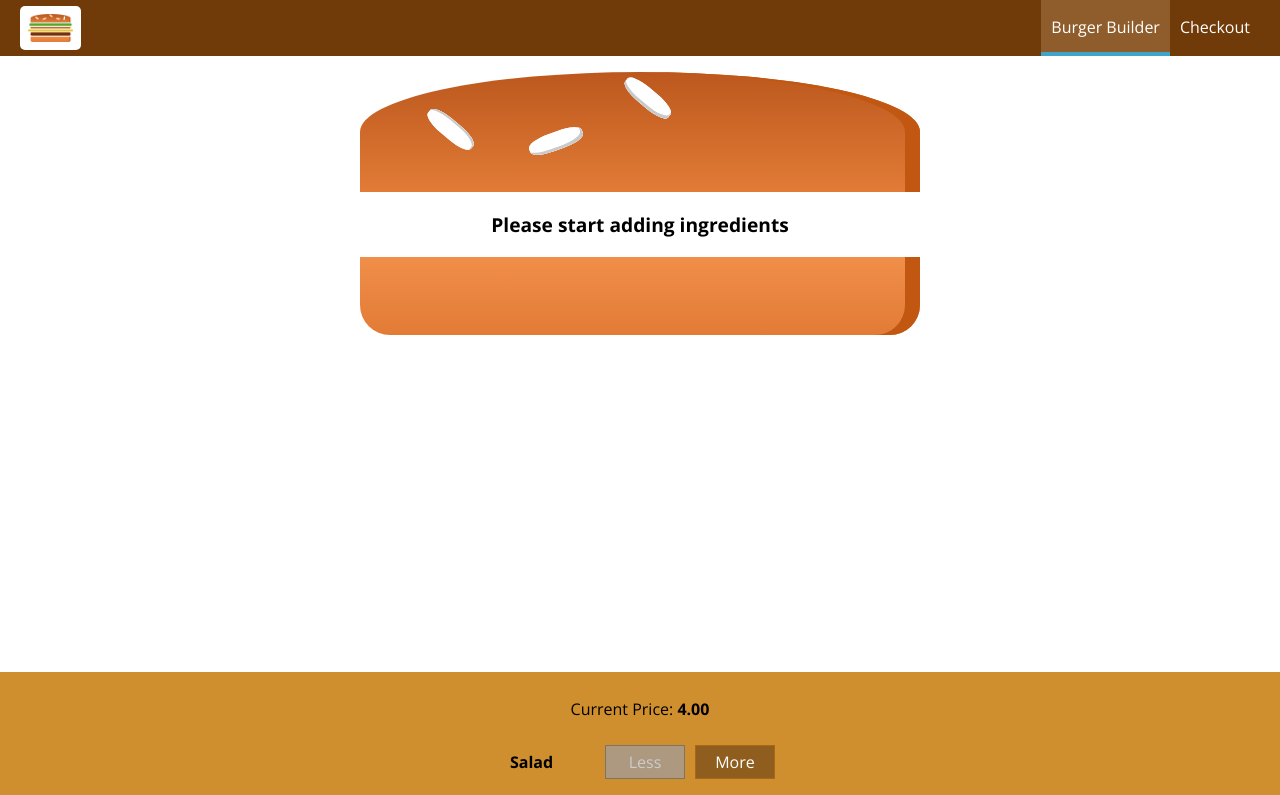
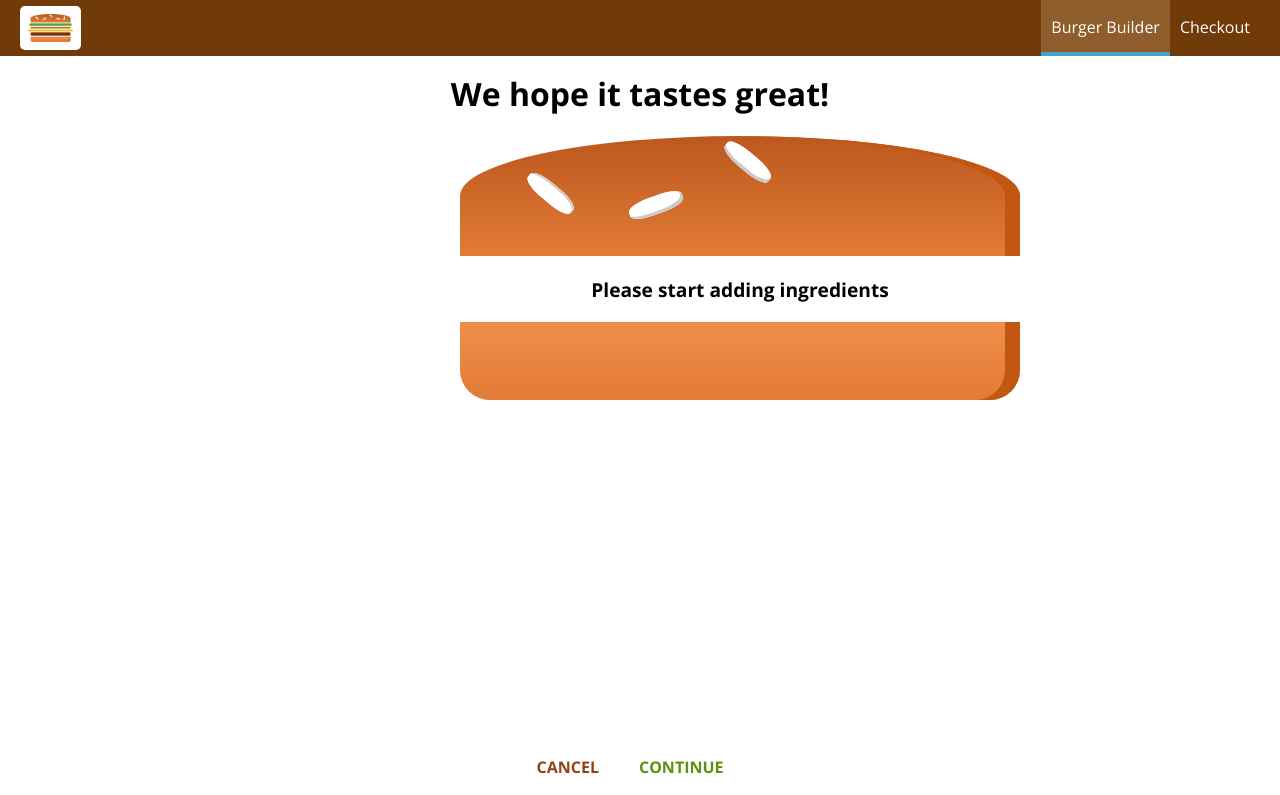
Before and after one commit to andyrutherford/burger-builder, a React app: page /checkout in a window 1280 px wide. Shown: the top 795 px of the page. Built offline with nearby package versions, Linux system fonts and the light colour scheme.

Commit message:
add routing to checkout component

```diff
--- a/package.json
+++ b/package.json
@@ -38,6 +38,7 @@
     "react": "^16.4.1",
     "react-dev-utils": "^5.0.1",
     "react-dom": "^16.4.1",
+    "react-router-dom": "^4.3.1",
     "resolve": "1.6.0",
     "style-loader": "0.19.0",
     "sw-precache-webpack-plugin": "0.11.4",
--- a/src/App.js
+++ b/src/App.js
@@ -1,13 +1,18 @@
 import React, { Component } from 'react';
+import { Route } from 'react-router-dom';
 import Layout from './hoc/Layout/Layout';
 import BurgerBuilder from './containers/BurgerBuilder/BurgerBuilder';
+import Checkout from './containers/Checkout/Checkout';
 
 class App extends Component {
+
+
   render() {
     return (
       <div>
         <Layout>
-          <BurgerBuilder />
+          <Route path="/" exact component={BurgerBuilder} />
+          <Route path="/checkout" component={Checkout} />
         </Layout>
       </div>
     );
--- a/src/components/Burger/Burger.js
+++ b/src/components/Burger/Burger.js
@@ -3,6 +3,7 @@ import classes from './Burger.css';
 import BurgerIngredient from './BurgerIngredient/BurgerIngredient';
 
 const burger = (props) => {
+    console.log(props);
     let transformedIngredients = Object.keys(props.ingredients)
         .map(igKey => {
             return [...Array(props.ingredients[igKey])].map((_, i) => {
@@ -15,7 +16,6 @@ const burger = (props) => {
     if(transformedIngredients.length === 0) {
         transformedIngredients = <p>Please start adding ingredients</p>
     }
-    console.log(transformedIngredients);
     return (
         <div className={classes.Burger}>
             <BurgerIngredient type="bread-top" />
--- /dev/null
+++ b/src/components/Order/CheckoutSummary/CheckoutSummary.css
@@ -0,0 +1,11 @@
+.CheckoutSummary {
+    text-align: center;
+    width: 80%;
+    margin: auto;
+}
+
+@media (min-width: 600px) {
+    .CheckoutSummary {
+        width: 500px;
+    }
+}
--- /dev/null
+++ b/src/components/Order/CheckoutSummary/CheckoutSummary.js
@@ -0,0 +1,25 @@
+import React from 'react';
+import Burger from '../../Burger/Burger';
+import Button from '../../UI/Button/Button';
+
+import classes from './CheckoutSummary.css';
+
+const checkoutSummary = (props) => {
+    return (
+        <div className={classes.CheckoutSummary}>
+            <h1>We hope it tastes great!</h1>
+            <div style={{width: '100%', margin: 'auto'}}>
+                <Burger ingredients={props.ingredients}/>
+            </div>
+            <Button
+                btnType="Danger"
+                clicked={props.checkoutCanceled}>CANCEL</Button>
+            <Button
+                btnType="Success"
+                clicked={props.checkoutContinued}>CONTINUE</Button>
+
+        </div>
+    );
+}
+
+export default checkoutSummary;
--- a/src/containers/BurgerBuilder/BurgerBuilder.js
+++ b/src/containers/BurgerBuilder/BurgerBuilder.js
@@ -22,17 +22,22 @@ class BurgerBuilder extends Component {
     //     this.state={...}
     // }
     state = {
-        ingredients: {
-            pickles: 0,
-            salad: 0,
-            bacon: 0,
-            cheese: 0,
-            meat: 0
-        },
+        ingredients: null,
         totalPrice: 4,
         purchasable: false,
         purchasing: false,
-        loading: false
+        loading: false,
+        error: false
+    }
+
+    componentDidMount () {
+        axios.get('https://react-burger-builder-5d59b.firebaseio.com/ingredients.json')
+            .then(response => {
+                this.setState({ ingredients: response.data });
+            })
+            .catch(error => {
+                this.setState({ error: true });
+            });
     }
 
     updatePurchaseState (ingredients) {
@@ -73,30 +78,39 @@ class BurgerBuilder extends Component {
 
     purchaseContinueHandler = () => {
         //alert('Continue!');
-        this.setState({ loading: true });
-        const order = {
-            ingredients: this.state.ingredients,
-            price: this.state.totalPrice,
-            customer: {
-                name: 'Shaq',
-                address: {
-                    street: 'Stapes Center',
-                    zipCode: '482739',
-                    country: 'USA'
-                },
-                email: 'shaq@lalakers.com'
-            },
-            deliveryMethod: 'fastest'
+        // this.setState({ loading: true });
+        // const order = {
+        //     ingredients: this.state.ingredients,
+        //     price: this.state.totalPrice,
+        //     customer: {
+        //         name: 'Shaq',
+        //         address: {
+        //             street: 'Stapes Center',
+        //             zipCode: '482739',
+        //             country: 'USA'
+        //         },
+        //         email: 'shaq@lalakers.com'
+        //     },
+        //     deliveryMethod: 'fastest'
+        // }
+
+        // //POST request
+        // axios.post('/orders.json', order)
+        //     .then(response => {
+        //         this.setState({ loading: false, purchasing: false });
+        //     })
+        //     .catch(error => {
+        //         this.setState({ loading: false, purchasing: false })
+        //     });
+        const queryParams = [];
+        for (let i in this.state.ingredients) {
+            queryParams.push(encodeURIComponent(i) + '=' + encodeURIComponent(this.state.ingredients[i]));
         }
-
-        //POST request
-        axios.post('/orders.json', order)
-            .then(response => {
-                this.setState({ loading: false, purchasing: false });
-            })
-            .catch(error => {
-                this.setState({ loading: false, purchasing: false })
-            });
+        const queryString = queryParams.join('&');
+        this.props.history.push({
+            pathname: '/checkout',
+            search: '?' + queryString
+        });
     };
 
     removeIngredientHandler = (type) => {
@@ -127,13 +141,28 @@ class BurgerBuilder extends Component {
             disabledInfo[key] = disabledInfo[key] <= 0;
         }
 
-        let orderSummary =
-            <OrderSummary
+        let orderSummary = null;
+        let burger = this.state.error ? <p>Ingredients cannot be loaded!</p> : <Spinner />;
+
+        if (this.state.ingredients) {
+            burger = (
+                <Wrapper>
+                <Burger ingredients = {this.state.ingredients}/>
+                <BuildControls
+                    ingredientAdded={this.addIngredientHandler}
+                    ingredientRemoved={this.removeIngredientHandler}
+                    disabled={disabledInfo}
+                    purchasable={this.state.purchasable}
+                    ordered={this.purchaseHandler}
+                    price={this.state.totalPrice} />
+            </Wrapper>
+            );
+            orderSummary = <OrderSummary
                 ingredients={this.state.ingredients}
                 totalPrice={this.state.totalPrice}
                 purchaseCanceled={this.purchaseCancelHandler}
                 purchaseContinued={this.purchaseContinueHandler} />;
-
+        }
         if (this.state.loading) {
             orderSummary = <Spinner />;
         }
@@ -145,16 +174,10 @@ class BurgerBuilder extends Component {
                     modalClosed={this.purchaseCancelHandler}>
                     {orderSummary}
                 </Modal>
-                <Burger ingredients = {this.state.ingredients}/>
-                <BuildControls
-                    ingredientAdded={this.addIngredientHandler}
-                    ingredientRemoved={this.removeIngredientHandler}
-                    disabled={disabledInfo}
-                    purchasable={this.state.purchasable}
-                    ordered={this.purchaseHandler}
-                    price={this.state.totalPrice} />
+                {burger}
             </Wrapper>
         );
+
     }
 }
 
--- /dev/null
+++ b/src/containers/Checkout/Checkout.js
@@ -0,0 +1,46 @@
+import React, { Component } from 'react';
+
+import CheckoutSummary from '../../components/Order/CheckoutSummary/CheckoutSummary';
+
+class Checkout extends Component {
+    state = {
+        ingredients: {
+            salad: 1,
+            meat: 1,
+            cheese: 1,
+            bacon: 1,
+            pickles: 1
+        }
+    }
+
+    componentDidMount() {
+        const query = new URLSearchParams(this.props.location.search);
+        const ingredients = {};
+        for(let param of query.entries()) {
+            ingredients[param[0]] = +param[1];
+        }
+        this.setState({ ingredients: ingredients });
+    }
+
+    checkoutCanceledHandler = () => {
+        this.props.history.goBack();
+    }
+
+    checkoutContinuedHandler = () => {
+        this.props.history.replace('/checkout/contact-data');
+    }
+
+    render() {
+        return (
+            <div>
+                <CheckoutSummary
+                    ingredients={this.state.ingredients}
+                    checkoutCanceled={this.checkoutCanceledHandler}
+                    checkoutContinued={this.checkoutContinuedHandler} />
+            </div>
+        );
+    }
+
+}
+
+export default Checkout;
--- a/src/hoc/withErrorHandler/withErrorHandler.js
+++ b/src/hoc/withErrorHandler/withErrorHandler.js
@@ -2,23 +2,26 @@ import React, { Component } from 'react';
 
 import Modal from '../../components/UI/Modal/Modal';
 import Wrapper from '../Wrapper/Wrapper';
-import { timingSafeEqual } from 'crypto';
 
 const withErrorHandler = (WrappedComponent, axios) => {
     return class extends Component {
-
         state = {
             error: null
         }
 
-        componentDidMount () {
-            axios.interceptors.request.use(req => {
+        componentWillMount () {
+            this.reqInterceptor = axios.interceptors.request.use(req => {
                 this.setState({ error: null });
                 return req;
             });
-            axios.interceptors.response.use(res => res, error => {
+            this.resInterceptor = axios.interceptors.response.use(res => res, error => {
                 this.setState({ error: error });
             });
+        }
+
+        componentWillUnmount() {
+            axios.interceptors.request.eject(this.reqInterceptor);
+            axios.interceptors.response.eject(this.resInterceptor);
         }
 
         errorConfirmedHandler= () => {
--- a/src/index.js
+++ b/src/index.js
@@ -1,8 +1,15 @@
 import React from 'react';
 import ReactDOM from 'react-dom';
+import { BrowserRouter } from 'react-router-dom';
 import './index.css';
 import App from './App';
 import registerServiceWorker from './registerServiceWorker';
 
-ReactDOM.render(<App />, document.getElementById('root'));
+const app = (
+    <BrowserRouter>
+        <App />
+    </BrowserRouter>
+);
+
+ReactDOM.render(app, document.getElementById('root'));
 registerServiceWorker();
```
Also changed, not shown: 1 other file (tests, documents, lock files or other folders).
